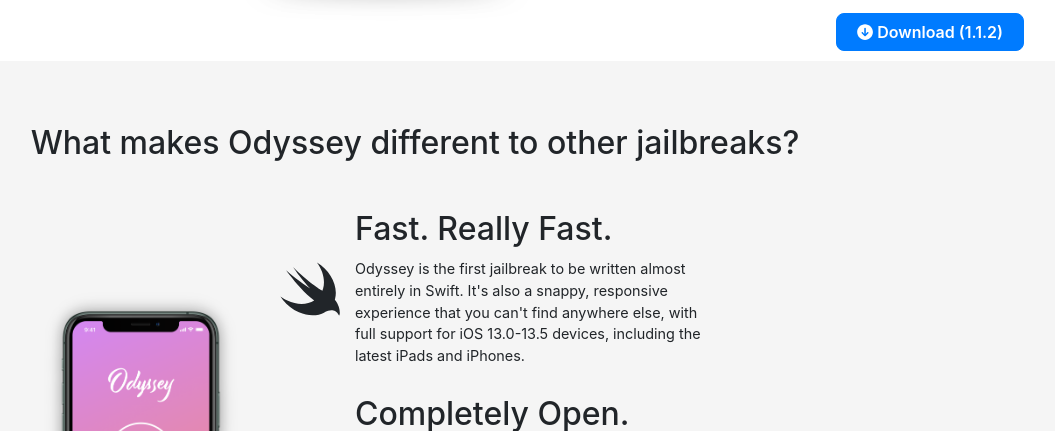
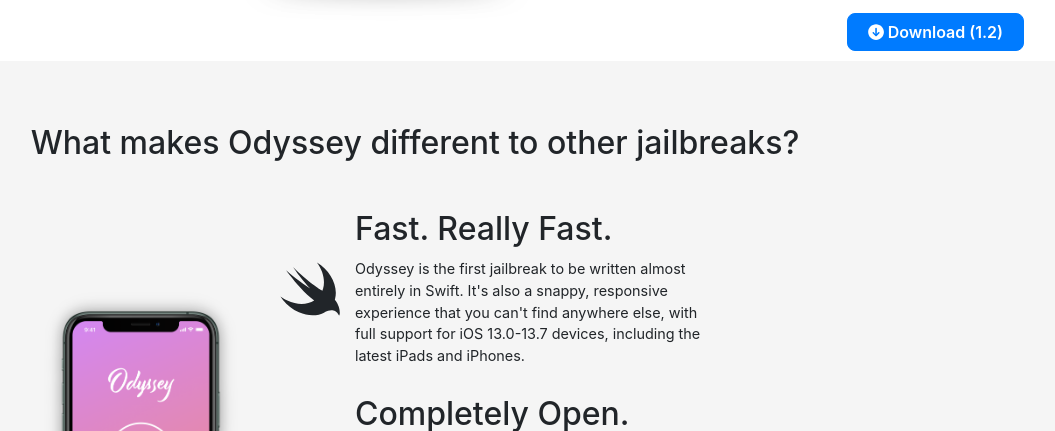
Before and after one commit to Odyssey-Team/Odyssey-Site, a Jekyll site: the page built from index.html, in a window 1280 px wide and 900 px high, scrolled down 1123 px. Shown: the top 431 px of the window, without its empty margins (225-1280 px from the left). Built offline with Jekyll 4.4.1, drawn with Linux system fonts in a browser that asks for light colours; nearby versions of some CDN libraries; comment, search, counter and statistics services are not loaded; some of the changed text lies outside the part shown.

Commit message:
Add Odyssey 1.2

```diff
--- a/altstore/odysseysource.json
+++ b/altstore/odysseysource.json
@@ -11,8 +11,8 @@
       "version": "1.1.2",
       "versionDate": "2020-09-16",
       "versionDescription": "First Release",
-      "downloadURL": "https://github.com/TheOdysseyJB/Odyssey/releases/download/1.1.2/Odyssey-1.1.2.ipa",
-      "localizedDescription": "Supporting iOS Versions: 13.0 - 13.3 & 13.4-13.5.\nOdyssey is the first jailbreak to be written almost entirely in Swift. Completely open source and welcomes community contributions and pull requests, as a tribute to the dearly departed s0uthwes and his continued optimism and faith in the project. Comes with the open source Procursus bootstrap, designed from the ground up with openness and compatiblity in mind. Along with a new tweak injection platform, libhooker.",
+      "downloadURL": "https://github.com/TheOdysseyJB/Odyssey/releases/download/1.2/Odyssey-1.2.ipa",
+      "localizedDescription": "Supporting iOS Versions: 13.0 - 13.7.\nOdyssey is the first jailbreak to be written almost entirely in Swift. Completely open source and welcomes community contributions and pull requests, as a tribute to the dearly departed s0uthwes and his continued optimism and faith in the project. Comes with the open source Procursus bootstrap, designed from the ground up with openness and compatiblity in mind. Along with a new tweak injection platform, libhooker.",
       "iconURL": "https://theodyssey.dev/assets/images/icon.png",
       "tintColor": "D287F4",
       "size": 26463301,
--- a/index.html
+++ b/index.html
@@ -47,7 +47,7 @@ class: home
 							almost entirely in Swift. It's also a snappy,
 							responsive experience that you can't find
 							anywhere else, with full support for iOS
-							13.0-13.5 devices, including the latest iPads and iPhones.
+							13.0-13.7 devices, including the latest iPads and iPhones.
 						</p>
 					</div>
 				</div>
```
Also changed, not shown: _posts/2020-09-23-1.1.2 copy.md (added, +14 -0 lines).
